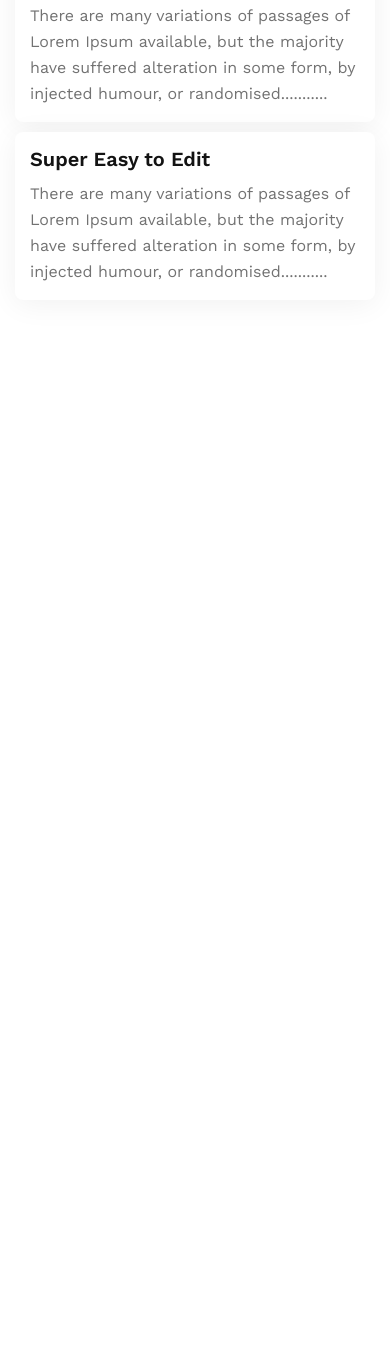
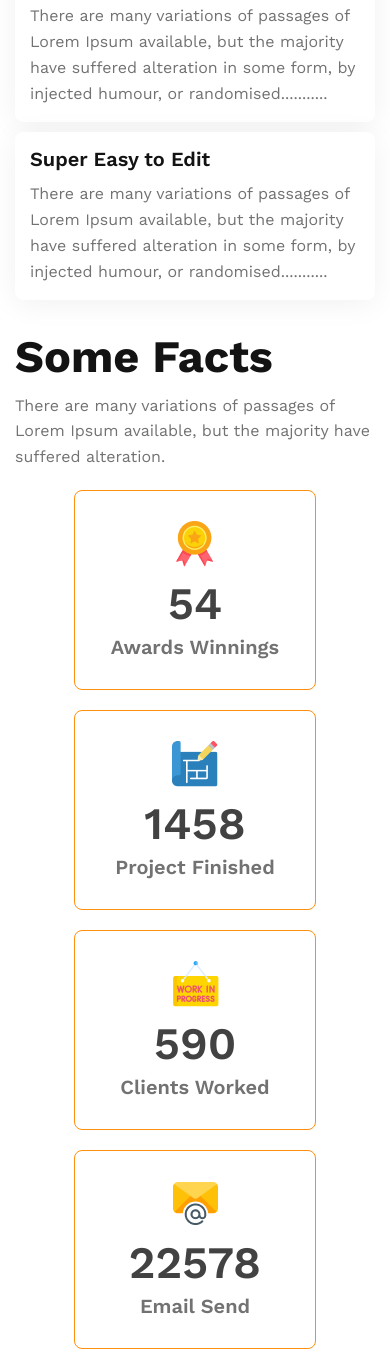
Before and after one commit to rakeebhasan/G3-Architects, a plain HTML site: page index.html in a window 390 px wide. Shown: the part 2511-3863 px from the top of the page. Before the commit the page ends 2841 px from the top, so only its background shows below. Drawn offline with nearby package versions, Linux system fonts and the light colour scheme.

Commit message:
Some Facts Area Added with responsiveness for all devices.

```diff
--- a/css/responsive.css
+++ b/css/responsive.css
@@ -25,6 +25,17 @@
 	.love-enjoy-img button {
 		left: -30px;
 		bottom: -30px;
+	}
+	.love-enjoy-area {
+		padding-bottom: 110px;
+	}
+
+	.facts-cards {
+		padding-top: 50px;
+		row-gap: 20px;
+	}
+	.some-facts-area {
+		padding-bottom: 80px;
 	}
 }
 
@@ -102,6 +113,15 @@
 	}
 	.love-enjoy-area {
 		padding-bottom: 70px;
+	}
+
+	.facts-cards {
+		padding-top: 50px;
+		gap: 20px;
+		justify-content: center;
+	}
+	.some-facts-area {
+		padding-bottom: 80px;
 	}
 }
 
@@ -200,4 +220,16 @@
 	.love-enjoy-area {
 		padding-bottom: 30px;
 	}
+
+	.some-facts-wrpper h2 {
+		margin-bottom: 10px;
+	}
+	.facts-cards {
+		padding-top: 20px;
+		justify-content: center;
+		gap: 20px;
+	}
+	.some-facts-area {
+		padding-bottom: 35px;
+	}
 }
--- a/index.html
+++ b/index.html
@@ -153,6 +153,48 @@
 				</div>
 			</section>
 			<!-- LOVE AND ENJOY AREA END -->
+
+			<!-- SOME FACTS AREA START -->
+			<section class="some-facts-area">
+				<div class="container">
+					<div class="some-facts-wrpper">
+						<h2>Some Facts</h2>
+						<p>
+							There are many variations of passages of Lorem Ipsum
+							available, but the majority have suffered
+							alteration.
+						</p>
+
+						<div class="facts-cards">
+							<!-- Fact Card -->
+							<div class="fact-card">
+								<img src="images/medal.png" alt="" />
+								<h4>54</h4>
+								<p>Awards Winnings</p>
+							</div>
+							<!-- Fact Card -->
+							<div class="fact-card">
+								<img src="images/fact-2.png" alt="" />
+								<h4>1458</h4>
+								<p>Project Finished</p>
+							</div>
+							<!-- Fact Card -->
+							<div class="fact-card">
+								<img src="images/fact-3.png" alt="" />
+								<h4>590</h4>
+								<p>Clients Worked</p>
+							</div>
+							<!-- Fact Card -->
+							<div class="fact-card">
+								<img src="images/email-icon.png" alt="" />
+								<h4>22578</h4>
+								<p>Email Send</p>
+							</div>
+						</div>
+					</div>
+				</div>
+			</section>
+			<!-- SOME FACTS AREA END -->
 		</main>
 		<!-- MAIN AREA END -->
 
--- a/style.css
+++ b/style.css
@@ -239,3 +239,54 @@ LOVE AND ENJOY AREA CSS HERE
 	font-weight: 700;
 	line-height: 107.692%;
 }
+
+/*===========================
+SOME FACTS AREA CSS HERE
+=============================*/
+.some-facts-area {
+	padding-bottom: 180px;
+}
+
+.some-facts-wrpper h2 {
+	color: var(--dark1);
+	font-size: 45px;
+	font-weight: 700;
+	margin-bottom: 24px;
+}
+
+.some-facts-wrpper > p {
+	max-width: 542px;
+	color: var(--dark3);
+	line-height: 162.5%;
+}
+
+.facts-cards {
+	padding-top: 100px;
+	display: flex;
+	flex-wrap: wrap;
+	justify-content: space-between;
+}
+
+.fact-card {
+	border-radius: 8px;
+	border: 1px solid #ff900e;
+	display: flex;
+	flex-direction: column;
+	align-items: center;
+	padding: 30px;
+	width: 242px;
+}
+
+.fact-card h4 {
+	color: var(--dark2);
+	font-size: 45px;
+	font-weight: 600;
+	margin-top: 10px;
+	margin-bottom: 5px;
+}
+
+.fact-card p {
+	color: var(--dark3);
+	font-size: 20px;
+	font-weight: 600;
+}
```
Also changed, not shown: images/email-icon.png (added), images/fact-2.png (added), images/fact-3.png (added), images/medal.png (added).
